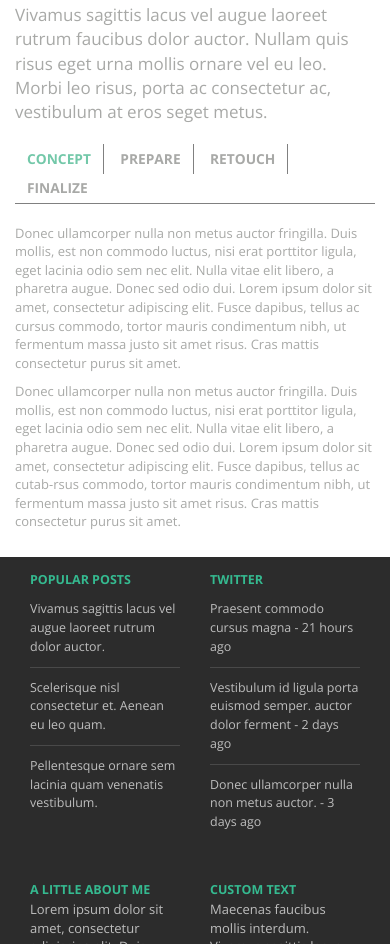
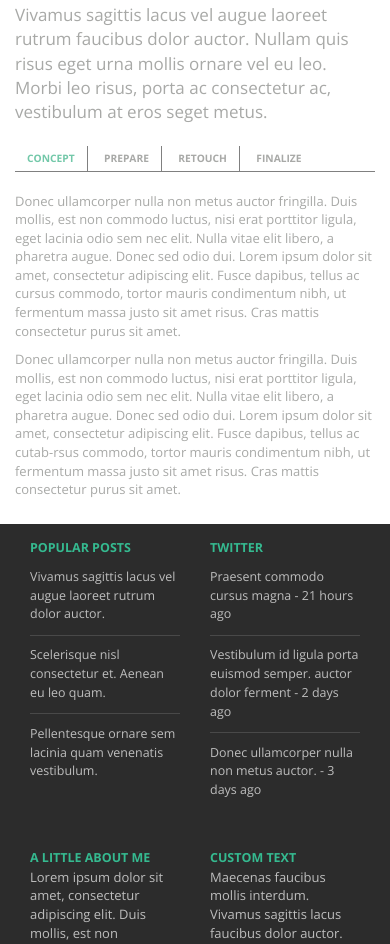
Before and after one commit to AlexZanko/glisseo-example, a plain HTML site: page index.html in a window 390 px wide. Shown: the part 2315-3259 px from the top of the page. Drawn offline with nearby package versions, Linux system fonts and the light colour scheme; a web font is replaced by a local one.

Commit message:
Glisseo CSS

```diff
--- a/css/style.css
+++ b/css/style.css
@@ -299,7 +299,7 @@ a:hover{
 .tab>label:hover{
 	color:#73c8a9;
 }
-.tab>label:first-child{
+.tab>label:first-of-type{
 	margin-left: 14.5%;
 }
 .tab>label:nth-of-type(4){
@@ -397,16 +397,16 @@ footer{
 	.submenu{
 		position: relative;
 	}
-	.tab>label:first-child{
-		margin-left: .5%;
+	.tab>label:first-of-type{
+		margin-left: 0;
 	}
 	.tab>label{
 		font-size: .86rem;
 	}
 }
-@media (min-width:320px) and (max-width:380px){
+@media (min-width:320px) and (max-width:415px){
 	.tab>label{
-		font-size: .66rem;
+		font-size: .64rem;
 	}
 }
 /*Hover для dropdown меню с запросом, ибо в мобильном меню hover не нужен*/
```
